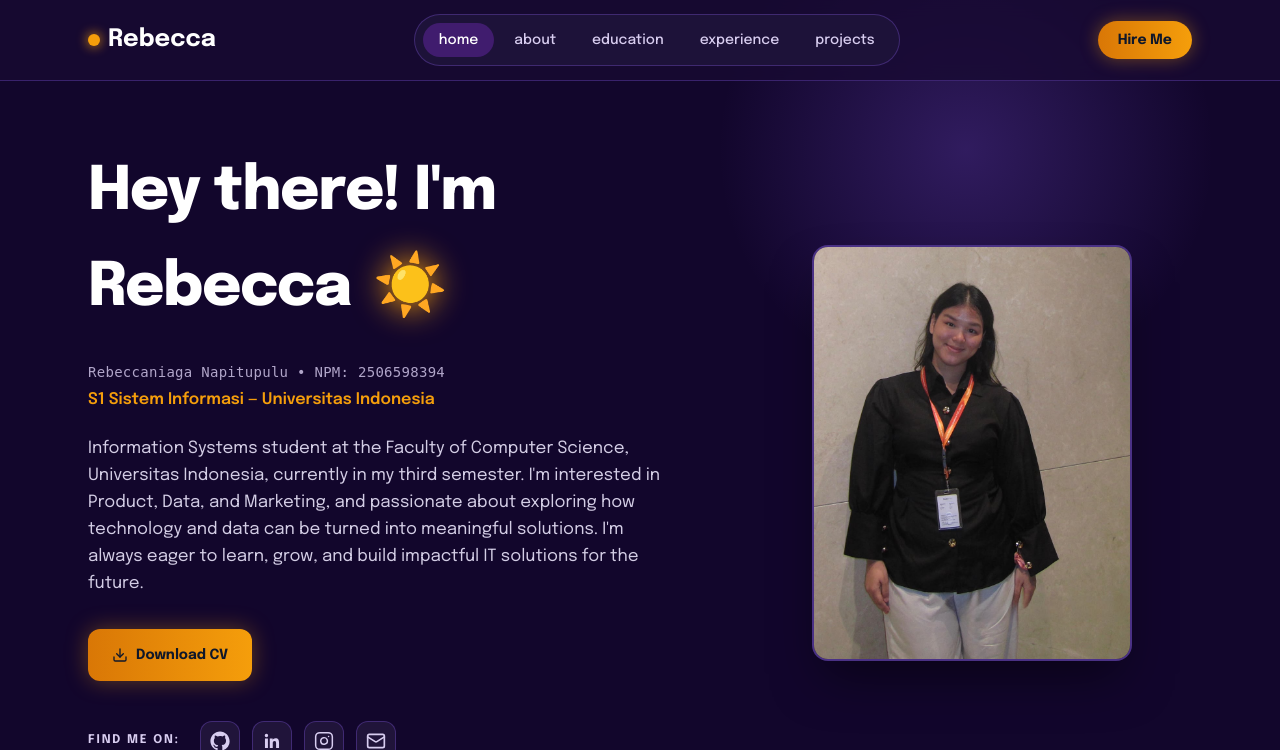
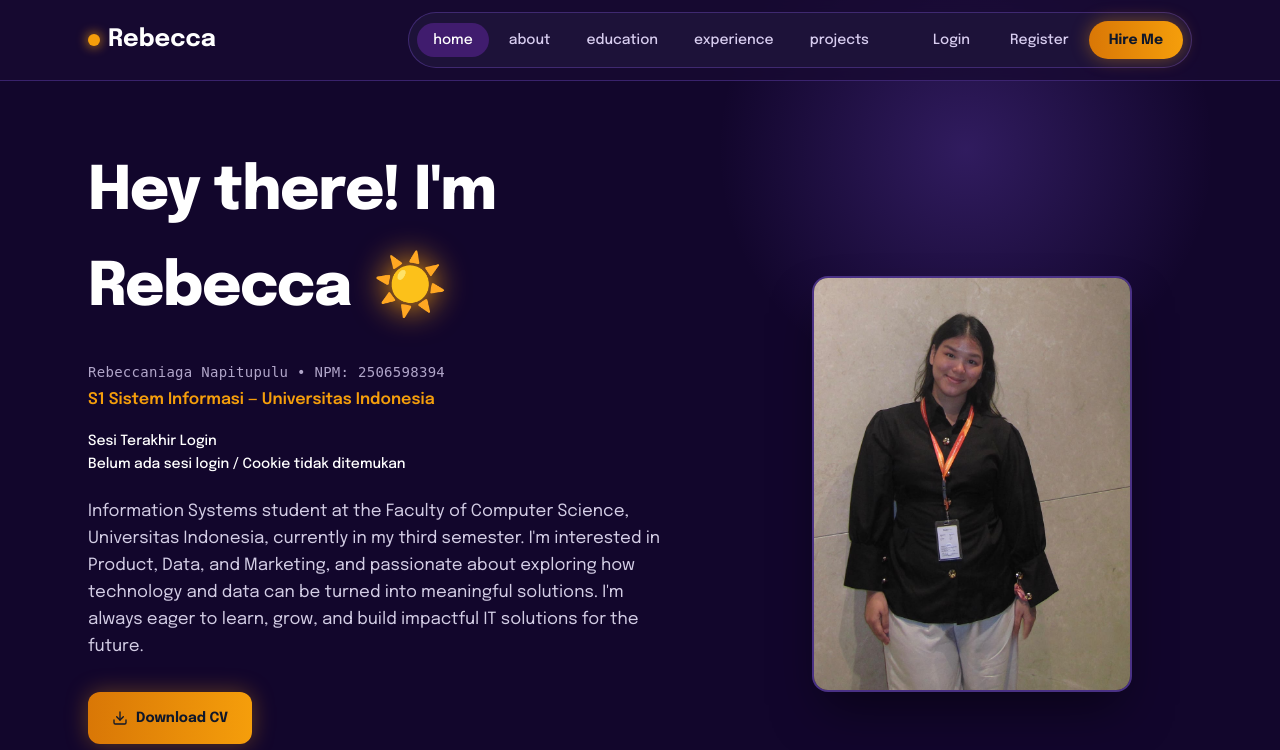
Before and after one commit to rebeccania/myportofolio, a Django app: page / in a window 1280 px wide. Shown: the top 750 px of the page. Run offline with Django 5.2, Linux system fonts and the light colour scheme.

Commit message:
feat : update navbar with auth state and display last login info on profile page

```diff
--- a/templates/base.html
+++ b/templates/base.html
@@ -33,10 +33,20 @@
         <a href="{% url 'main:show_education' %}" class="nav-link {% block nav_education %}{% endblock %}">education</a>
         <a href="{% url 'main:show_experience' %}" class="nav-link {% block nav_experience %}{% endblock %}">experience</a>
         <a href="{% url 'main:show_projects' %}" class="nav-link {% block nav_projects %}{% endblock %}">projects</a>
-        </nav>
 
-      <div class="header-actions">
+        <div class="nav-auth-actions" style="display: flex; align-items: center; gap: 1rem; margin-left: 1rem;"></div>
+        {% if user.is_authenticated %}
+          <span class="nav-link" style="color: var(--ink); margin-left: 0.5rem;">{{ user.username }}</span>
+          <a href="{% url 'main:logout' %}" class="nav-link" style="margin-left: 0.25rem;">Logout</a>
+        {% else %}
+          <a href="{% url 'main:login' %}" class="nav-link" style="margin-left: 0.5rem;">Login</a>
+          <a href="{% url 'main:register' %}" class="nav-link" style="margin-left: 0.25rem;">Register</a>
+        {% endif %}
+
         <a href="mailto:rebbecaniaga22@gmail.com" class="btn-hire">Hire Me</a>
+      </div>
+    </nav>
+    <div class="header-actions">
         <button class="nav-toggle" id="navToggle" aria-label="Toggle menu">
           <i data-lucide="menu" class="icon-md"></i>
         </button>
--- a/templates/index.html
+++ b/templates/index.html
@@ -21,6 +21,14 @@
         <div class="hero-subkicker">
           <p class="npm-line">{{ name }} • NPM: {{ npm }}</p>
           <p class="program-line">{{ study_program }} — Universitas Indonesia</p>
+
+          <!-- Tambahkan bagian meta-list sesuai tutorial di sini -->
+          <dl class="meta-list" style="margin-top: 15px;">
+              <div class="meta-row">
+                  <dt>Sesi Terakhir Login</dt>
+                  <dd>{{ last_login }}</dd>
+              </div>
+          </dl>
         </div>
 
         <p class="hero-bio">
```
